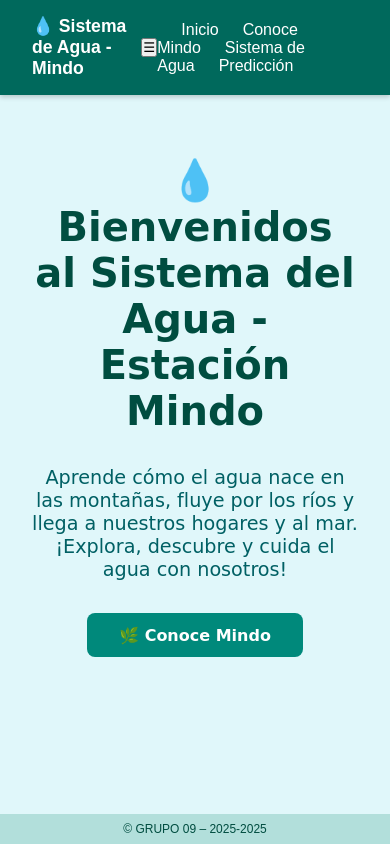
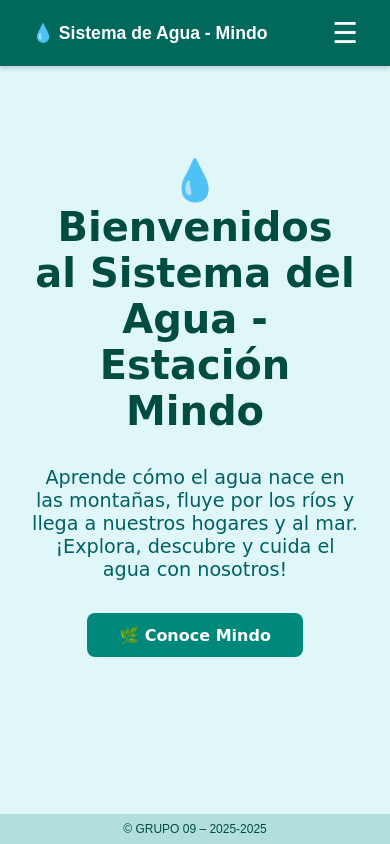
Before and after one commit to meybili19/mindo-hidrico, a Next.js app: page / in a window 390 px wide. Built offline with nearby package versions, Linux system fonts and the light colour scheme.

Commit message:
Update Header.module.css

```diff
--- a/src/styles/Header.module.css
+++ b/src/styles/Header.module.css
@@ -8,7 +8,6 @@
   justify-content: space-between;
   align-items: center;
   background-color: #00695c;
-
   padding: 1rem 2rem;
   color: white;
   box-shadow: 0 2px 5px rgba(0, 0, 0, 0.2);
@@ -17,6 +16,11 @@
 .logo {
   font-weight: bold;
   font-size: 1.1rem;
+}
+
+/* Navbar principal en pantallas grandes */
+.nav {
+  display: flex;
 }
 
 .nav a {
@@ -29,3 +33,41 @@
 .nav a:hover {
   text-decoration: underline;
 }
+
+/* Botón hamburguesa oculto en pantallas grandes */
+.hamburger {
+  display: none;
+  font-size: 1.8rem;
+  background: none;
+  border: none;
+  color: white;
+  cursor: pointer;
+}
+
+/* Responsive - Mostrar menú hamburguesa en móviles */
+@media (max-width: 768px) {
+  .hamburger {
+    display: block;
+  }
+
+  .nav {
+    position: absolute;
+    top: 100%;
+    left: 0;
+    right: 0;
+    background-color: #004d40;
+    flex-direction: column;
+    align-items: center;
+    display: none;
+    padding: 1rem 0;
+  }
+
+  .navActivo {
+    display: flex;
+  }
+
+  .nav a {
+    margin: 0.5rem 0;
+    font-size: 1.1rem;
+  }
+}
```
